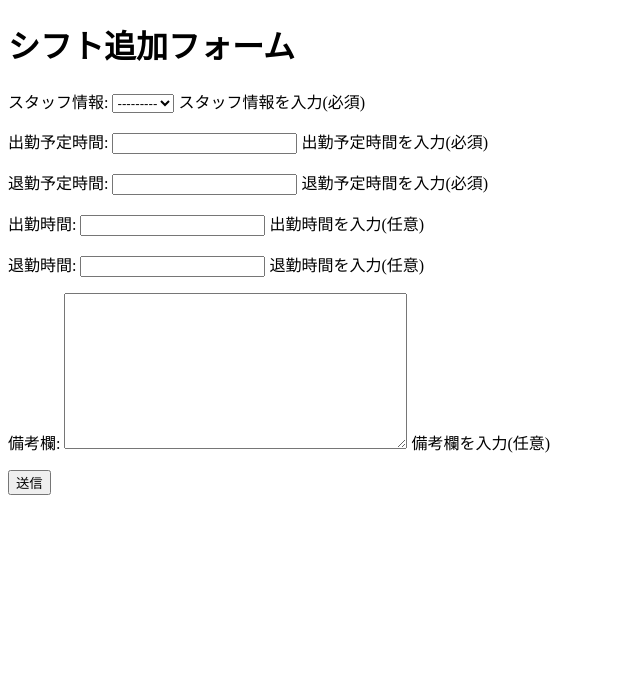
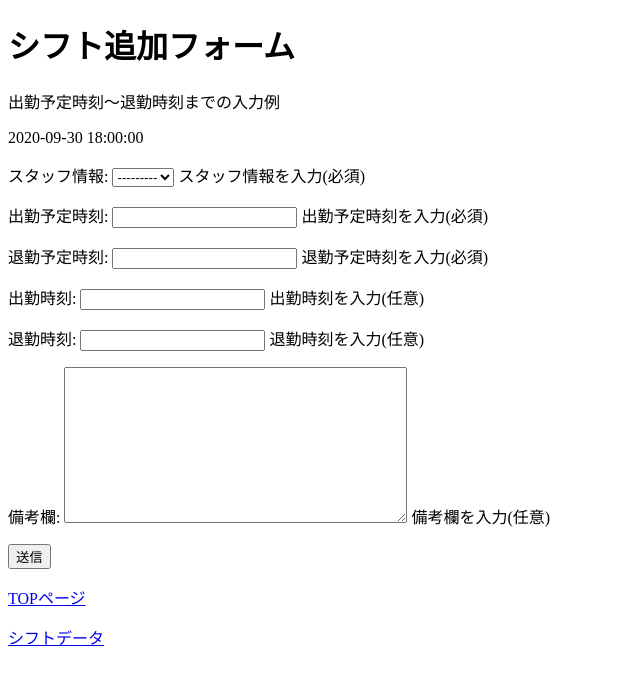
Before and after one commit to osumi-kyopuro/account, a Django app: page /attendance2/new in a window 1280 px wide. Shown: the top 685 px of the page, without its empty margins (0-640 px from the left). Run offline with Django 3.2, Linux system fonts and the light colour scheme; data comes from the database, SQL or seed files in the repository; both versions use the stored data as it was after the commit.

Commit message:
TOP表示修正

```diff
--- a/attendance2/forms.py
+++ b/attendance2/forms.py
@@ -8,17 +8,17 @@ class AttendForm(forms.ModelForm):
         'remarks')
         labels = {
             'user': 'スタッフ情報',
-            'scheduled_attend_time': '出勤予定時間',
-            'scheduled_leave_time': '退勤予定時間',
-            'attend_time': '出勤時間',
-            'leave_time': '退勤時間',
+            'scheduled_attend_time': '出勤予定時刻',
+            'scheduled_leave_time': '退勤予定時刻',
+            'attend_time': '出勤時刻',
+            'leave_time': '退勤時刻',
             'remarks': '備考欄'
         }
         help_texts = {
             'user': 'スタッフ情報を入力(必須)',
-            'scheduled_attend_time': '出勤予定時間を入力(必須)',
-            'scheduled_leave_time': '退勤予定時間を入力(必須)',
-            'attend_time': '出勤時間を入力(任意)',
-            'leave_time': '退勤時間を入力(任意)',
+            'scheduled_attend_time': '出勤予定時刻を入力(必須)',
+            'scheduled_leave_time': '退勤予定時刻を入力(必須)',
+            'attend_time': '出勤時刻を入力(任意)',
+            'leave_time': '退勤時刻を入力(任意)',
             'remarks': '備考欄を入力(任意)'
         }
--- a/attendance2/templates/attendance2/new.html
+++ b/attendance2/templates/attendance2/new.html
@@ -8,6 +8,8 @@
 
 <body>
     <h1>シフト追加フォーム</h1>
+    出勤予定時刻～退勤時刻までの入力例</p>
+    2020-09-30 18:00:00</p>
     <form method="POST" novalidate>
         {% csrf_token %}
         {{ form.as_p }}
@@ -15,5 +17,7 @@
     </form>
     <p>{{ message }}</p>
 </body>
+</a><a href='../attendance2'>TOPページ</a><p />
+</a><a href='../attendance2/list'>シフトデータ</a><p />
 
 </html>
--- a/attendance2/views.py
+++ b/attendance2/views.py
@@ -177,37 +177,54 @@ def leave_time(request):
 def home(request):
     from .models import Attendance
     urlName = reverse('home')
-    #params = {'message': str(request.user)}
-    if Attendance.objects.filter(user=request.user,scheduled_leave_time__gt=datetime.now()).exists():
-        data=Attendance.objects.filter(user=request.user,scheduled_leave_time__gt=datetime.now()).earliest('scheduled_attend_time')
-        params={'data_flag':True,
-                'data':data
-        }
+    params = {'message': str(request.user)}
     if Attendance.objects.filter(Q(user=request.user),Q(scheduled_attend_time__lt=datetime.now()+timedelta(minutes=30)),Q(scheduled_leave_time__gt=datetime.now()),Q(attend_time=None),Q(leave_time=None)).exists():
-        params = {'message': str(request.user),
-                'attend_flag':True,
-                'leave_flag':False,
-                'data_flag':True,
-                'data':data}
+        if Attendance.objects.filter(Q(user=request.user),Q(scheduled_leave_time__gt=datetime.now()),Q(attend_time=None)|Q(leave_time=None)).exists():
+            data=Attendance.objects.filter(Q(user=request.user),Q(scheduled_leave_time__gt=datetime.now()),Q(attend_time=None)|Q(leave_time=None)).earliest('scheduled_attend_time')
+            params = {'message': str(request.user),
+                    'attend_flag':True,
+                    'leave_flag':False,
+                    'data_flag':True,
+                    'data':data}
+        else:
+            params = {'message': str(request.user),
+                    'attend_flag':True,
+                    'leave_flag':False,
+                    'data_flag':False}
+
     elif Attendance.objects.filter(Q(user=request.user),Q(leave_time=None),Q(attend_time__isnull=False)).exists():
-        params = {'message': str(request.user),
-                'attend_flag':False,
-                'leave_flag':True,
-                'data_flag':True,
-                'data':data}
+        if Attendance.objects.filter(Q(user=request.user),Q(scheduled_leave_time__gt=datetime.now()),Q(attend_time=None)|Q(leave_time=None)).exists():
+            data=Attendance.objects.filter(Q(user=request.user),Q(scheduled_leave_time__gt=datetime.now()),Q(attend_time=None)|Q(leave_time=None)).earliest('scheduled_attend_time')
+            params = {'message': str(request.user),
+                    'attend_flag':False,
+                    'leave_flag':True,
+                    'data_flag':True,
+                    'data':data}
+        else:
+            params = {'message': str(request.user),
+                    'attend_flag':False,
+                    'leave_flag':True,
+                    'data_flag':False}
+
     elif Attendance.objects.filter(user=request.user,scheduled_leave_time__gt=datetime.now()).exists():
-        data=Attendance.objects.filter(user=request.user,scheduled_leave_time__gt=datetime.now()).earliest('scheduled_attend_time')
-        params={'message': str(request.user),
-                'attend_flag':False,
-                'leave_flag':False,
-                'data_flag':True,
-                'data':data
-        }
+        if Attendance.objects.filter(Q(user=request.user),Q(scheduled_leave_time__gt=datetime.now()),Q(attend_time=None)|Q(leave_time=None)).exists():
+            data=Attendance.objects.filter(Q(user=request.user),Q(scheduled_leave_time__gt=datetime.now()),Q(attend_time=None)|Q(leave_time=None)).earliest('scheduled_attend_time')
+            params={'message': str(request.user),
+                    'attend_flag':False,
+                    'leave_flag':False,
+                    'data_flag':True,
+                    'data':data
+            }
+        else:
+            params = {'message': str(request.user),
+                    'attend_flag':False,
+                    'leave_flag':False,
+                    'data_flag':False
+                }
     else:
         params = {'message': str(request.user),
                 'attend_flag':False,
                 'leave_flag':False,
                 'data_flag':False
             }
-
     return render(request, 'attendance2/home.html',params)
```
Also changed, not shown: db.sqlite3.
